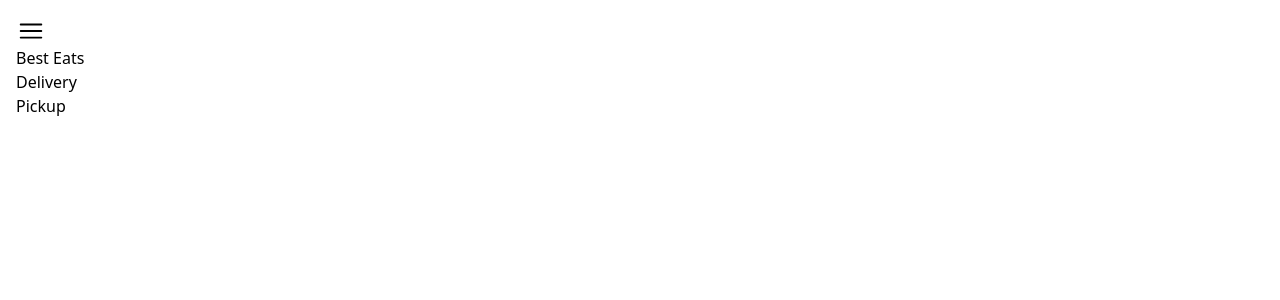
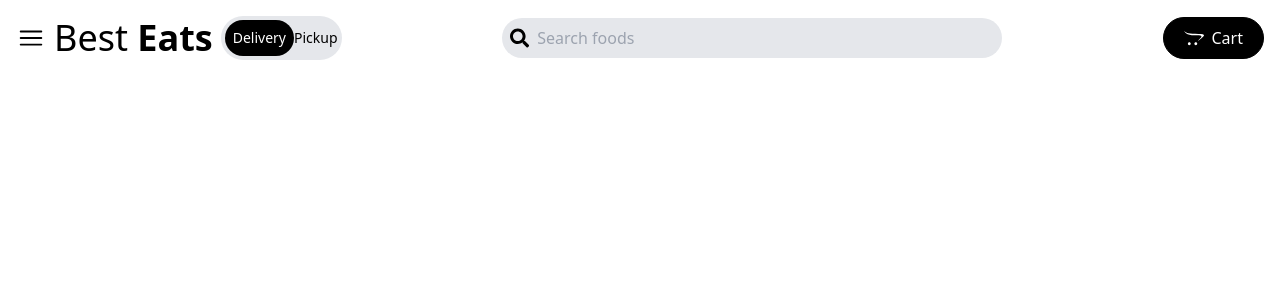
Before and after one commit to brkckr20/tailwind-react-projects, a React (Create React App) app in the folder eats/: page / in a window 1280 px wide. Shown: the top 300 px of the page. Built offline with nearby package versions, Linux system fonts and the light colour scheme.

Commit message:
navbar edited

```diff
--- a/eats/src/components/Icons.jsx
+++ b/eats/src/components/Icons.jsx
@@ -16,22 +16,27 @@ const MenuIcon = ({ size }) => {
     )
 }
 
-
-const ComputerIcon = ({ size }) => {
+const UserIcon = ({ size }) => {
     return (
-        <svg xmlns="http://www.w3.org/2000/svg" fill="none" viewBox="0 0 24 24" strokeWidth={1.5} stroke="currentColor" width={size} height={size}>
-            <path strokeLinecap="round" strokeLinejoin="round" d="M9 17.25v1.007a3 3 0 01-.879 2.122L7.5 21h9l-.621-.621A3 3 0 0115 18.257V17.25m6-12V15a2.25 2.25 0 01-2.25 2.25H5.25A2.25 2.25 0 013 15V5.25m18 0A2.25 2.25 0 0018.75 3H5.25A2.25 2.25 0 003 5.25m18 0V12a2.25 2.25 0 01-2.25 2.25H5.25A2.25 2.25 0 013 12V5.25" />
+        <svg stroke="currentColor" fill="currentColor" stroke-width="0" viewBox="0 0 512 512" width={size} height={size} xmlns="http://www.w3.org/2000/svg">
+            <path d="M505 442.7L405.3 343c-4.5-4.5-10.6-7-17-7H372c27.6-35.3 44-79.7 44-128C416 93.1 322.9 0 208 0S0 93.1 0 208s93.1 208 208 208c48.3 0 92.7-16.4 128-44v16.3c0 6.4 2.5 12.5 7 17l99.7 99.7c9.4 9.4 24.6 9.4 33.9 0l28.3-28.3c9.4-9.4 9.4-24.6.1-34zM208 336c-70.7 0-128-57.2-128-128 0-70.7 57.2-128 128-128 70.7 0 128 57.2 128 128 0 70.7-57.2 128-128 128z" />
         </svg>
-
     )
 }
 
 
-const UserIcon = ({ size }) => {
+
+const SearchIcon = ({ size }) => {
     return (
-        <svg xmlns="http://www.w3.org/2000/svg" fill="none" viewBox="0 0 24 24" strokeWidth={1.5} stroke="currentColor" width={size} height={size}>
-            <path strokeLinecap="round" strokeLinejoin="round" d="M15.75 6a3.75 3.75 0 11-7.5 0 3.75 3.75 0 017.5 0zM4.501 20.118a7.5 7.5 0 0114.998 0A17.933 17.933 0 0112 21.75c-2.676 0-5.216-.584-7.499-1.632z" />
+        <svg stroke="currentColor" fill="currentColor" stroke-width="0" viewBox="0 0 512 512" width={size} height={size} xmlns="http://www.w3.org/2000/svg">
+            <path d="M505 442.7L405.3 343c-4.5-4.5-10.6-7-17-7H372c27.6-35.3 44-79.7 44-128C416 93.1 322.9 0 208 0S0 93.1 0 208s93.1 208 208 208c48.3 0 92.7-16.4 128-44v16.3c0 6.4 2.5 12.5 7 17l99.7 99.7c9.4 9.4 24.6 9.4 33.9 0l28.3-28.3c9.4-9.4 9.4-24.6.1-34zM208 336c-70.7 0-128-57.2-128-128 0-70.7 57.2-128 128-128 70.7 0 128 57.2 128 128 0 70.7-57.2 128-128 128z" />
         </svg>
+    )
+}
+
+const CartIcon = ({ size }) => {
+    return (
+        <svg stroke="currentColor" fill="currentColor" stroke-width="0" viewBox="0 0 640 512" width={size} height={size} xmlns="http://www.w3.org/2000/svg"><path d="M423.3 440.7c0 25.3-20.3 45.6-45.6 45.6s-45.8-20.3-45.8-45.6 20.6-45.8 45.8-45.8c25.4 0 45.6 20.5 45.6 45.8zm-253.9-45.8c-25.3 0-45.6 20.6-45.6 45.8s20.3 45.6 45.6 45.6 45.8-20.3 45.8-45.6-20.5-45.8-45.8-45.8zm291.7-270C158.9 124.9 81.9 112.1 0 25.7c34.4 51.7 53.3 148.9 373.1 144.2 333.3-5 130 86.1 70.8 188.9 186.7-166.7 319.4-233.9 17.2-233.9z"></path></svg>
     )
 }
 
@@ -66,25 +71,17 @@ const MailIcon = ({ size }) => {
     )
 }
 
-const CloseIcon = ({ size }) => {
-    return (
-        <svg stroke="currentColor" fill="currentColor" strokeWidth="0" viewBox="0 0 448 512" height="1em" width="1em" xmlns="http://www.w3.org/2000/svg">
-            <path d="M416 208H272V64c0-17.67-14.33-32-32-32h-32c-17.67 0-32 14.33-32 32v144H32c-17.67 0-32 14.33-32 32v32c0 17.67 14.33 32 32 32h144v144c0 17.67 14.33 32 32 32h32c17.67 0 32-14.33 32-32V304h144c17.67 0 32-14.33 32-32v-32c0-17.67-14.33-32-32-32z"></path>
-        </svg>
-
-    )
-}
 
 const Icon = ({ name, size = 24 }) => {
     const icons = {
         moon: MoonIcon,
         menu: MenuIcon,
-        computer: ComputerIcon,
         user: UserIcon,
         location: LocationIcon,
         phone: PhoneIcon,
         mail: MailIcon,
-        close: CloseIcon
+        search: SearchIcon,
+        cart : CartIcon
     }
 
     const Component = icons[name];
--- a/eats/src/components/Navbar.jsx
+++ b/eats/src/components/Navbar.jsx
@@ -3,16 +3,25 @@ import { Icon } from './Icons'
 const Navbar = () => {
     return (
         <div className='max-w-[1640px] mx-auto flex justify-between items-center p-4'>
-            <div>
+            <div className='flex items-center'>
                 <div>
                     <Icon name="menu" size={30} />
                 </div>
-                <h1>Best <span> Eats</span></h1>
-                <div>
-                    <p>Delivery</p>
+                <h1 className='text-2xl sm:text-3xl lg:text-4xl px-2'>Best <span className='font-bold'> Eats</span></h1>
+                <div className='hidden lg:flex items-center bg-gray-200 rounded-full p-1 text-sm'>
+                    <p className='text-white bg-black rounded-full p-2'>Delivery</p>
                     <p>Pickup</p>
                 </div>
             </div>
+            <div className='bg-gray-200 rounded-full flex items-center px-2 w-[200px] sm:w-[400px] lg:w-[500px]'>
+                <Icon name="search" size={20} />
+                <input className='bg-transparent p-2 focus:outline-none w-full' type="text" placeholder='Search foods' />
+            </div>
+
+
+            <button className='bg-black text-white hidden md:flex items-center py-2 rounded-full'>
+                <Icon name="cart" size={20}/> <span className='ml-2'>Cart</span>
+            </button>
 
         </div>
     )
```
